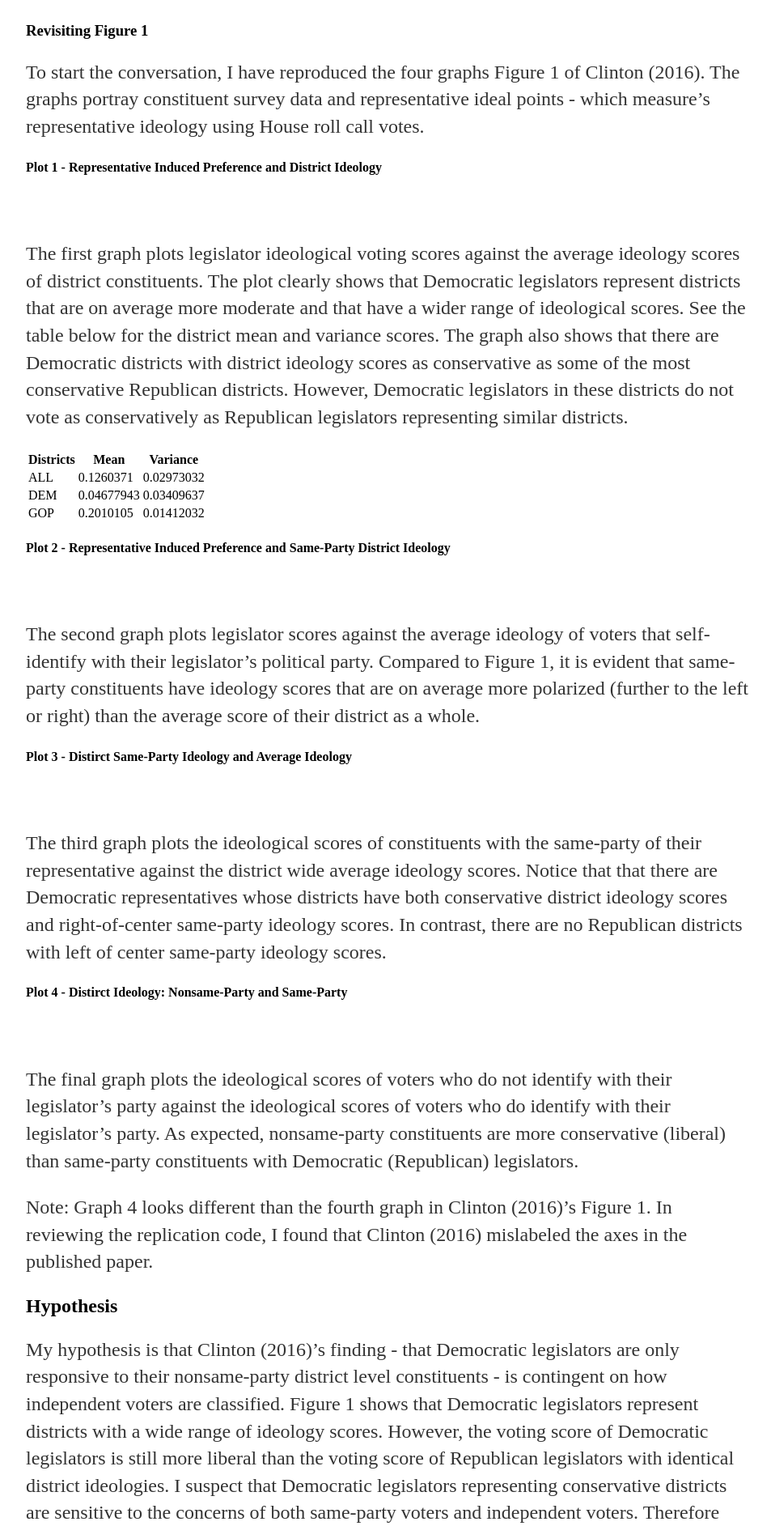
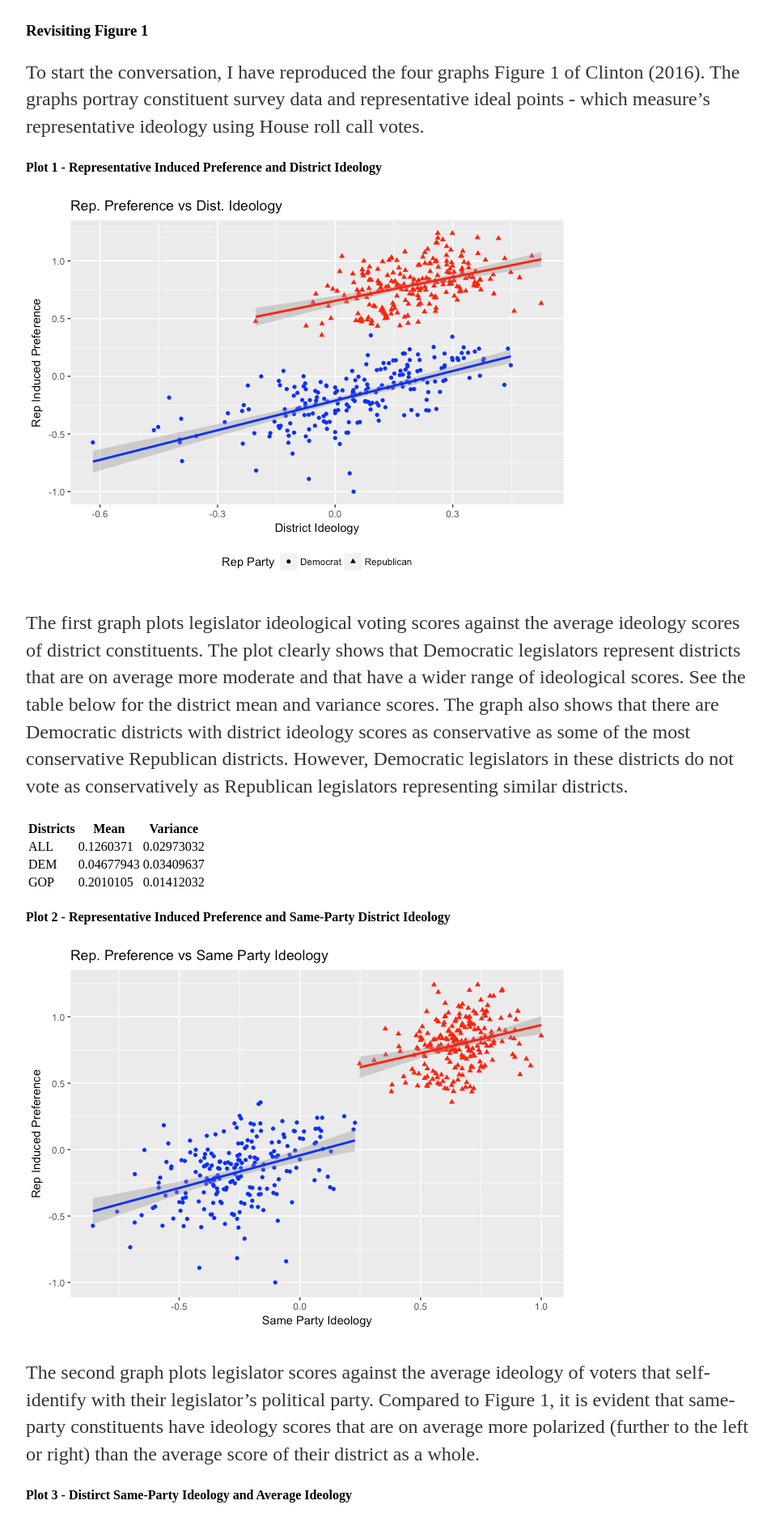
Before and after one commit to dcsimpson01/dcsimpson01.github.io, a Jekyll site: the page built from _posts/2018-10-19-ConstituentsRollCalls.md, in a window 1280 px wide. Shown: the part 831-2716 px from the top of the page at 81% size, without its empty margins (160-1113 px from the left). Built offline with Jekyll 4.4.1, drawn with Linux system fonts in a browser that asks for light colours.

Commit message:
Update 2018-10-19-ConstituentsRollCalls.md
Edited image location

```diff
--- a/_posts/2018-10-19-ConstituentsRollCalls.md
+++ b/_posts/2018-10-19-ConstituentsRollCalls.md
@@ -26,7 +23,7 @@ To start the conversation, I have reproduced the four graphs Figure 1 of Clinton
 #### Plot 1 - Representative Induced Preference and District Ideology
 
 
-![](2018-10-19-ConstituentsRollCalls_files/figure-html/Plot1-1.png)<!-- -->
+![](/images/2018-10-19-ConstituentsRollCalls_files/figure-html/Plot1-1.png)<!-- -->
 
 The first graph plots legislator ideological voting scores against the average ideology scores of district constituents. The plot clearly shows that Democratic legislators represent districts that are on average more moderate and that have a wider range of ideological scores. See the table below for the district mean and variance scores. The graph also shows that there are Democratic districts with district ideology scores as conservative as some of the most conservative Republican districts. However, Democratic legislators in these districts do not vote as conservatively as Republican legislators representing similar districts.
 
@@ -40,18 +37,18 @@ The first graph plots legislator ideological voting scores against the average i
 
 #### Plot 2 - Representative Induced Preference and Same-Party District Ideology
 
-![](2018-10-19-ConstituentsRollCalls_files/figure-html/Plot 2-1.png)<!-- -->
+![](/images/2018-10-19-ConstituentsRollCalls_files/figure-html/Plot 2-1.png)<!-- -->
 
 The second graph plots legislator scores against the average ideology of voters that self-identify with their legislator's political party. Compared to Figure 1, it is evident that same-party constituents have ideology scores that are on average more polarized (further to the left or right) than the average score of their district as a whole.
 
 #### Plot 3 - Distirct Same-Party Ideology and Average Ideology
-![](2018-10-19-ConstituentsRollCalls_files/figure-html/Plot 3-1.png)<!-- -->
+![](/images/2018-10-19-ConstituentsRollCalls_files/figure-html/Plot 3-1.png)<!-- -->
 
 The third graph plots the ideological scores of constituents with the same-party of their representative against the district wide average ideology scores. Notice that that there are Democratic representatives whose districts have both conservative district ideology scores and right-of-center same-party ideology scores. In contrast, there are no Republican districts with left of center same-party ideology scores.
 
 #### Plot 4 - Distirct Ideology: Nonsame-Party and Same-Party
 
-![](2018-10-19-ConstituentsRollCalls_files/figure-html/Plot 4-1.png)<!-- -->
+![](/images/2018-10-19-ConstituentsRollCalls_files/figure-html/Plot 4-1.png)<!-- -->
 
 The final graph plots the ideological scores of voters who do not identify with their legislator's party against the ideological scores of voters who do identify with their legislator's party. As expected, nonsame-party constituents are more conservative (liberal) than same-party constituents with Democratic (Republican) legislators.
 
```
Also changed, not shown: other parts of _posts/2018-10-19-ConstituentsRollCalls.md (+0 -3 lines).
